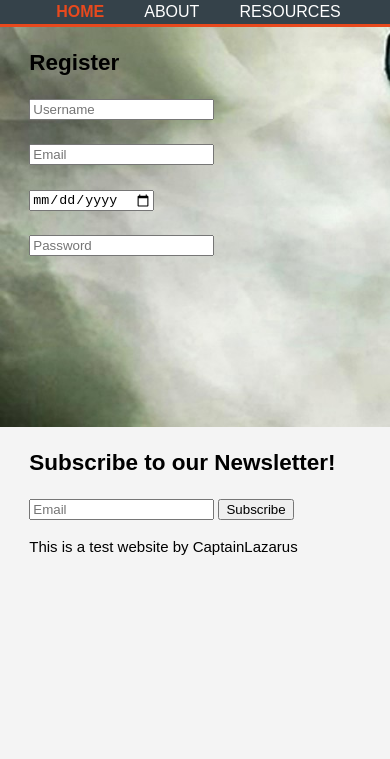
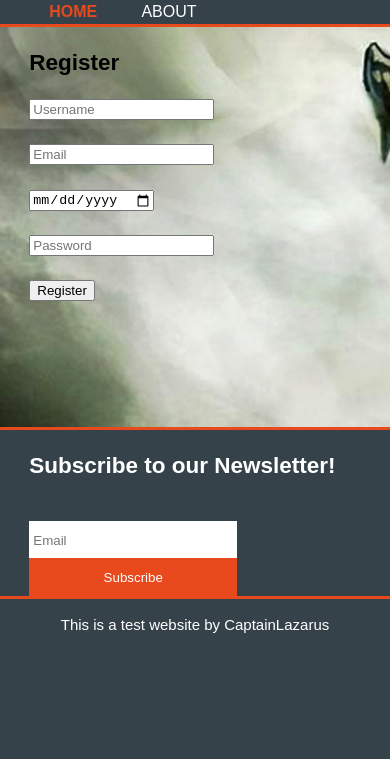
Before and after one commit to CaptainLazarus/ScalableWebsite, a plain HTML site: page index.html in a window 390 px wide. Shown: the part 85-844 px from the top of the page. Drawn offline with Linux system fonts and the light colour scheme.

Commit message:
Adequate Enough

```diff
--- a/index.html
+++ b/index.html
@@ -14,14 +14,13 @@
     <header>
       <div class="container">
         <div id="brand">
-          <h1 class="highlight">Cheers</h1>
+          <h1><span class="highlight">Cheers</span>Mate</h1>
         <!--  <img src="./img/beer.jpg"> -->
         </div>
         <nav>
           <ul>
             <li class="current"><a href="index.html">Home</a></li>
             <li><a href="about.html">About</a></li>
-            <li><a href="resources.html">Resources</a></li>
           </ul>
         </nav>
       </div>
@@ -41,6 +40,7 @@
           <br><br>
           <input type="password" placeholder="Password">
           <br><br>
+          <button type="submit">Register</button>
         </form>
       </div>
     </section>
@@ -50,9 +50,9 @@
     <section id="newsletter">
       <div class="container">
         <h2>Subscribe to our Newsletter!</h2>
-        <form>
+        <form id="newsform">
           <input type="email" placeholder="Email">
-          <button type="submit" class="button">Subscribe</button>
+          <button type="submit" class="button1">Subscribe</button>
         </form>
       </div>
     </section>
--- a/style.css
+++ b/style.css
@@ -5,7 +5,13 @@ body{
   line-height: 1.5;
   padding: 0;
   margin: 0;
+  background-color: #35424a;
+  height: 100%;
+}
+
+#about{
   background-color: #f4f4f4;
+
 }
 
 .container{
@@ -17,6 +23,23 @@ body{
 ul{
   margin: 0;
   padding: 0;
+}
+
+aside{
+  float: right;
+  width: 30%;
+}
+
+article{
+  float: left;
+  width: 65%;
+}
+
+.button1{
+  height: 38px;
+  border-style: none;
+  color: white;
+  background-color: #e8491d;
 }
 
 /*Header*/
@@ -66,7 +89,86 @@ header a:hover{
 
 /*Login*/
 #login{
-  background: url("./img/dragon.jpg") no-repeat 0 -100px;
-  background-size: auto 1400px;
+  background: url("./img/dragon.jpg") no-repeat 0 -80px;
+  background-size: auto 330%;
   min-height: 400px;
 }
+
+/*Newsletter*/
+#newsletter{
+  color: white;
+  background-color: #35424a;
+  border-top: #e8491d 3px solid;
+  border-bottom: #e8491d 3px solid;
+}
+
+section h2{
+  float:left;
+}
+
+#newsform{
+  padding-top: 20px;
+  float:right;
+}
+
+#newsletter input[type="email"]{
+  height: 28px;
+  padding-top: 5px;
+  padding-bottom: 4px;
+  padding-left: 4px;
+  padding-right: 4px;
+  height: 28px;
+  width:200px;
+  border-radius: 0;
+  border: none;
+}
+
+/*Footer*/
+footer{
+  background-color: #35424a;
+  color:#ffffff;
+  text-align: center;
+  height: 10%
+}
+
+/*MediaStuff*/
+@media(max-width: 768px){
+  body{
+    float: none;
+  }
+  aside{
+    float: none
+  }
+  article{
+    float: none
+  }
+  header li{
+    float: none;
+    padding: 0 20px 0 20px;
+  }
+
+  header #brand{
+    float:none;
+  }
+
+  header #brand h1{
+    margin:0;
+  }
+
+  header nav{
+    float:none;
+    margin-top: 10px;
+  }
+  section h2{
+    float:none;
+  }
+
+  #newsform{
+    padding-top: 20px;
+    float:none;
+  }
+
+  .button1{
+    width:208px;
+  }
+}
```
Also changed, not shown: about.html (added, +72 -0 lines).
